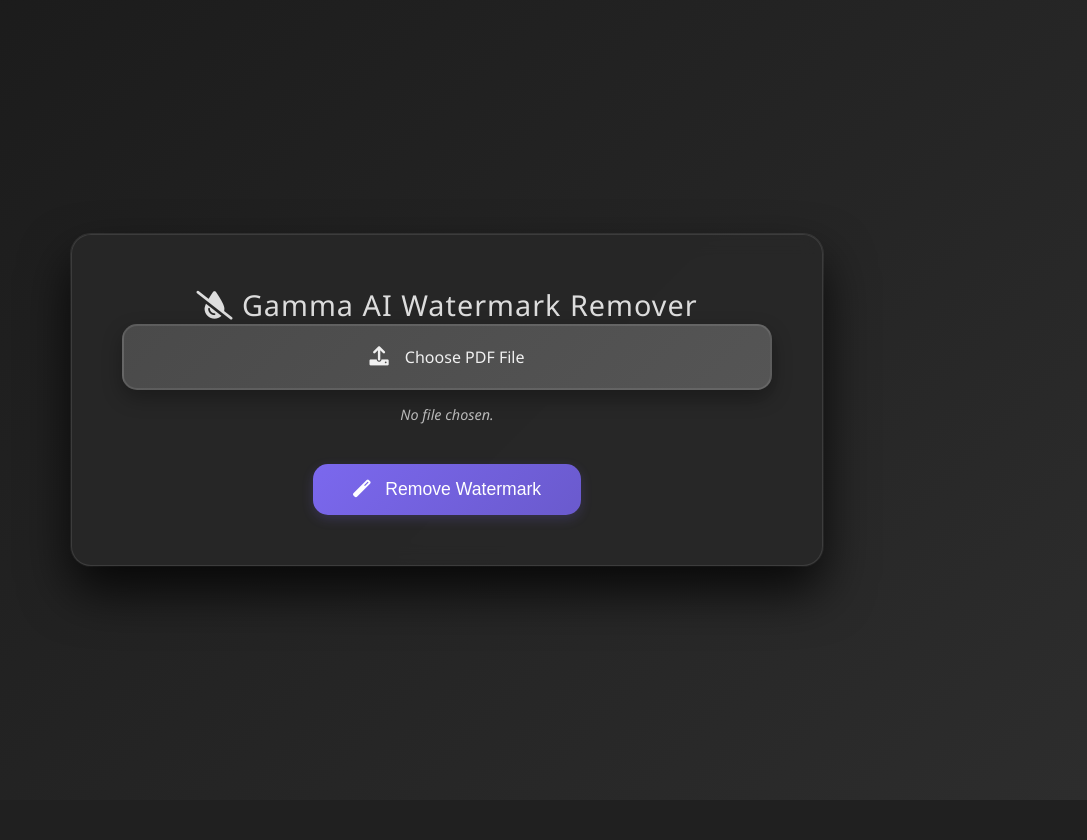
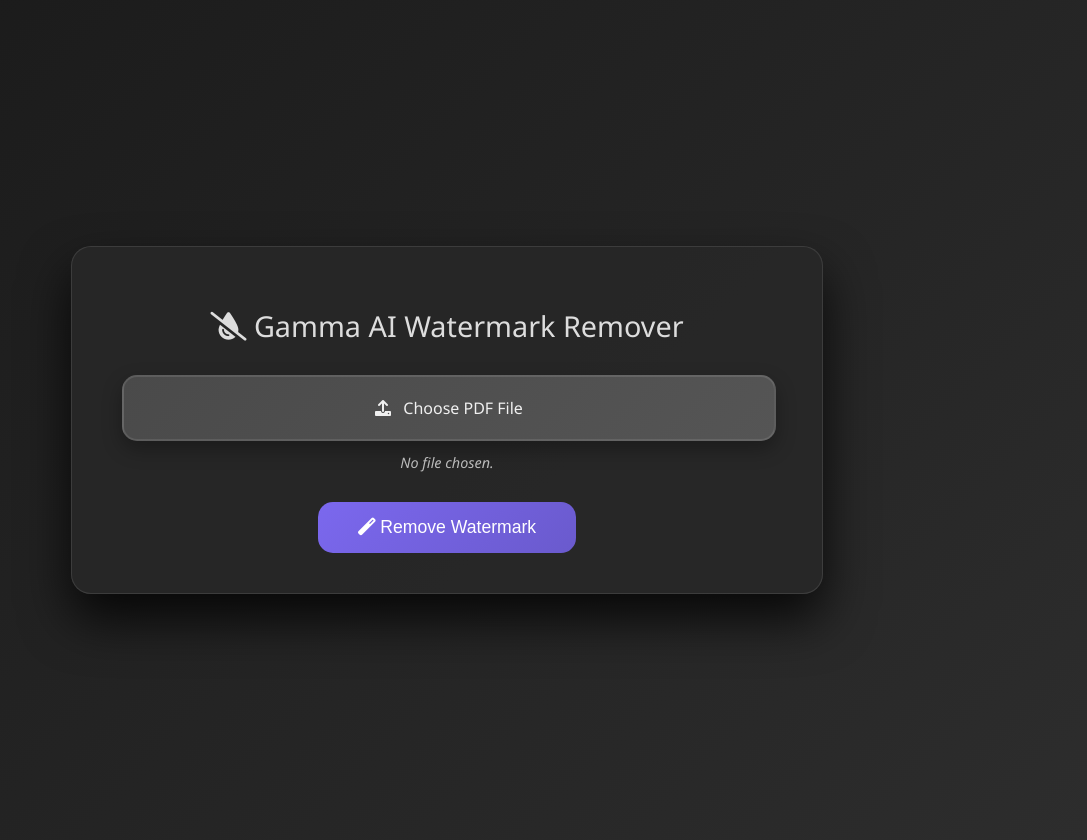
Before and after one commit to mithun2003/gamma-ai-watermark-remover, a FastAPI app: page / in a window 1280 px wide. Shown: the whole page, without its empty margins (193-1280 px from the left). Before the commit the page ends 800 px from the top, so only its background shows below. Run offline with FastAPI, Linux system fonts and the light colour scheme.

Commit message:
update html

```diff
--- a/templates/index.html
+++ b/templates/index.html
@@ -5,7 +5,6 @@
   <title>Watermark Remover</title>
   <link rel="stylesheet"
     href="https://cdnjs.cloudflare.com/ajax/libs/font-awesome/6.0.0/css/all.min.css"
-            integrity="sha512-9usAa10IRO0HhonpyAIVpjrylPvoDwiPUiKdWk5t3PyolY1cOd4DSE0Ga+ri4AuTroPR5aQvXU9xC6qOPnzFeg=="
     crossorigin="anonymous" referrerpolicy="no-referrer" />
   <style>
     body {
@@ -18,244 +17,130 @@
       min-height: 100vh;
       margin: 0;
       padding: 20px;
-            box-sizing: border-box;
-            overflow-x: hidden;
     }
     .container {
       background: rgba(40, 40, 40, 0.95);
-            backdrop-filter: blur(10px);
-            padding: 50px;
+      padding: 40px 50px;
       border-radius: 20px;
-            box-shadow: 0 25px 50px rgba(0, 0, 0, 0.8), 0 0 0 1px rgba(255, 255, 255, 0.1);
       text-align: center;
       width: 100%;
       max-width: 650px;
       border: 1px solid rgba(255, 255, 255, 0.1);
-        }
-        .logo-container {
-            margin-bottom: 40px;
-            display: flex;
-            flex-direction: column;
-            align-items: center;
-            justify-content: center;
-            gap: 20px;
-        }
-        .gamma-logo {
-            width: 150px;
-            height: auto;
-            filter: drop-shadow(0 0 8px rgba(123, 104, 238, 0.2));
+      box-shadow: 0 25px 50px rgba(0,0,0,0.8);
     }
     h1 {
-            margin: 0;
-            color: #ddd;
+      margin-bottom: 30px !important;
       font-weight: 300;
       font-size: 1.8em;
-            letter-spacing: 1px;
+      color: #ddd;
     }
     .file-upload-wrapper {
-            position: relative;
-            margin-bottom: 40px;
+      margin-bottom: 30px;
     }
-        .file-upload-input {
-            position: absolute;
-            top: 0;
-            right: 0;
-            bottom: 0;
-            left: 0;
-            opacity: 0;
-            cursor: pointer;
+    .file-upload-label {
+      display: inline-block;
       width: 100%;
-            z-index: 1;
-        }
-        .file-upload-button {
-            display: block;
-            padding: 20px 30px;
+      padding: 20px 0px;
       border-radius: 15px;
-            background: linear-gradient(135deg, #4a4a4a 0%, #555 100%);
-            color: #f0f0f0;
+      background: linear-gradient(135deg,#4a4a4a,#555);
+      border: 2px solid rgba(255,255,255,0.1);
+      color:#f0f0f0;
       cursor: pointer;
       transition: all 0.3s ease;
-            border: 2px solid rgba(255, 255, 255, 0.1);
-            box-shadow: 0 8px 20px rgba(0, 0, 0, 0.3);
-            position: relative;
-            overflow: hidden;
+      box-shadow: 0 8px 20px rgba(0,0,0,0.3);
     }
-        .file-upload-button::before {
-            content: '';
-            position: absolute;
-            top: 0;
-            left: -100%;
-            width: 100%;
-            height: 100%;
-            background: linear-gradient(90deg, transparent, rgba(255, 255, 255, 0.1), transparent);
-            transition: left 0.5s;
-        }
-        .file-upload-button:hover::before {
-            left: 100%;
-        }
-        .file-upload-button:hover {
-            background: linear-gradient(135deg, #555 0%, #666 100%);
-            border-color: rgba(123, 104, 238, 0.3);
-            transform: translateY(-2px);
-            box-shadow: 0 12px 25px rgba(0, 0, 0, 0.4);
-        }
-        .file-upload-button i {
-            margin-right: 12px;
-            font-size: 1.2em;
-        }
+    .file-upload-label:hover { background: linear-gradient(135deg,#555,#666); }
+    .file-upload-label i { margin-right: 8px; }
+    .file-upload-input { display: none; }
     .file-upload-text {
-            display: block;
-            margin-top: 15px;
-            font-size: 0.9em;
-            color: #bbb;
-            font-style: italic;
+      display: block; margin-top: 12px;
+      font-size: 0.9em; color:#bbb; font-style: italic;
     }
     button[type="submit"] {
       padding: 15px 40px;
-            border: none;
-            border-radius: 15px;
-            background: linear-gradient(135deg, #7b68ee 0%, #6a5acd 100%);
-            color: #fff;
-            cursor: pointer;
-            transition: all 0.3s ease;
-            font-size: 1.1em;
-            font-weight: 500;
-            box-shadow: 0 4px 12px rgba(123, 104, 238, 0.2);
-            position: relative;
-            overflow: hidden;
+      border: none; border-radius: 15px;
+      background: linear-gradient(135deg,#7b68ee,#6a5acd);
+      color:#fff; font-size: 1.1em;
+      cursor:pointer; transition: all .3s ease;
     }
-        button[type="submit"]::before {
-            content: '';
-            position: absolute;
-            top: 0;
-            left: -100%;
-            width: 100%;
-            height: 100%;
-            background: linear-gradient(90deg, transparent, rgba(255, 255, 255, 0.2), transparent);
-            transition: left 0.5s;
-        }
-        button[type="submit"]:hover::before {
-            left: 100%;
-        }
-        button[type="submit"]:hover {
-            background: linear-gradient(135deg, #6a5acd 0%, #5d4fb3 100%);
-            transform: translateY(-2px);
-            box-shadow: 0 8px 16px rgba(123, 104, 238, 0.25);
-        }
-        button[type="submit"] i {
-            margin-right: 10px;
-        }
+    button[disabled] { opacity:0.6; cursor:not-allowed; }
+    /* Notifications */
     .notification {
-            margin-top: 30px;
-            padding: 20px;
-            border-radius: 15px;
+      margin-top: 25px;
+      padding: 15px 40px 15px 15px;
+      border-radius: 12px;
       color: #fff;
       display: none;
-            backdrop-filter: blur(10px);
+      text-align: left;
+      position: relative;
     }
-        .notification.error {
-            background: rgba(211, 47, 47, 0.9);
-            border: 1px solid rgba(255, 0, 0, 0.3);
+    .notification.error { background: rgba(211,47,47,0.9); }
+    .notification.success { background: rgba(67,160,71,0.9); }
+    .close-btn {
+      position: absolute;
+      top: 12px;
+      right: 12px;
+      cursor: pointer;
+      font-size: 18px;
+      color: #fff;
+      opacity: 0.7;
+      transition: opacity 0.2s ease;
     }
-        .notification.success {
-            background: rgba(67, 160, 71, 0.9);
-            border: 1px solid rgba(0, 255, 0, 0.3);
-        }
-        .notification i {
-            margin-right: 12px;
-        }
-
-        /* Floating particles animation */
-        .particle {
-            position: fixed;
-            width: 3px;
-            height: 3px;
-            background: rgba(123, 104, 238, 0.2);
-            border-radius: 50%;
-            animation: float 8s infinite linear;
-            pointer-events: none;
-        }
-
-        @keyframes float {
-            0% {
-                transform: translateY(100vh) rotate(0deg);
-                opacity: 0;
-            }
-            10% {
-                opacity: 1;
-            }
-            90% {
-                opacity: 1;
-            }
-            100% {
-                transform: translateY(-100px) rotate(360deg);
-                opacity: 0;
-            }
-        }
+    .close-btn:hover { opacity: 1; }
   </style>
 </head>
 <body>
   <div class="container">
-            <h1><i class="fas fa-tint-slash"></i> Gamma AI Watermark
-                Remover</h1>
+    <h1><i class="fas fa-tint-slash"></i> Gamma AI Watermark Remover</h1>
 
     <form id="watermarkForm" enctype="multipart/form-data">
       <div class="file-upload-wrapper">
-                    <input type="file" name="pdf_file" class="file-upload-input"
-                        accept=".pdf" required id="pdfFile">
-                    <div class="file-upload-button">
+        <label class="file-upload-label" for="pdfFile">
           <i class="fas fa-upload"></i> Choose PDF File
+        </label>
+        <input type="file" name="pdf_file" class="file-upload-input" accept=".pdf" id="pdfFile">
+        <span class="file-upload-text" id="fileNameText">No file chosen.</span>
       </div>
-                    <span class="file-upload-text" id="fileNameText">No file
-                        chosen.</span>
-                </div>
-
-                <button type="submit"><i class="fas fa-magic"></i> Remove
-                    Watermark</button>
+      <button type="submit" id="submitBtn"><i class="fas fa-magic"></i> Remove Watermark</button>
     </form>
 
-        <div id="notification-area">
-            {% if error_message %}
-            <div class="notification error" style="display: block;">
-                <i class="fas fa-times-circle"></i> <span>{{ error_message }}</span>
+    <div id="notification" class="notification">
+        <span id="notif-msg"></span>
+        <span class="close-btn" id="notif-close">&times;</span>
     </div>
-            {% endif %}
-            {% if success_message %}
-            <div class="notification success" style="display: block;">
-                <i class="fas fa-check-circle"></i> <span>{{ success_message }}</span>
-            </div>
-            {% endif %}
   </div>
 
 <script>
-        document.querySelector('.file-upload-input').addEventListener('change', function() {
-            const fileName = this.files[0] ? this.files[0].name : 'No file chosen.';
-            document.getElementById('fileNameText').textContent = fileName;
+  const form = document.getElementById("watermarkForm");
+  const fileInput = document.getElementById("pdfFile");
+  const submitBtn = document.getElementById("submitBtn");
+  const notif = document.getElementById("notification");
+  const notifIcon = document.getElementById("notif-icon");
+  const notifMsg = document.getElementById("notif-msg");
+  const notifClose = document.getElementById("notif-close");
+  const fileNameText = document.getElementById("fileNameText");
+
+  fileInput.addEventListener('change', function() {
+    fileNameText.textContent = this.files.length ? this.files[0].name : 'No file chosen.';
   });
 
+  notifClose.addEventListener("click", () => {
+    notif.style.display = "none"; // simply hide
+  });
 
-    const form = document.getElementById("watermarkForm");
-    const fileInput = document.getElementById("pdfFile");
+  form.addEventListener("submit", async function(e) {
+    e.preventDefault();
+    const file = fileInput.files[0];
+    if (!file) { showError("⚠️ Please select a PDF file before submitting."); return; }
 
-    form.addEventListener("submit", async function (e) {
-        e.preventDefault();
-
-        const file = fileInput.files[0];
-        if (!file) {
-            showError("Please select a PDF file.");
-            return;
-        }
+    submitBtn.disabled = true;
+    submitBtn.innerHTML = '<i class="fas fa-spinner fa-spin"></i> Processing...';
 
     const formData = new FormData();
     formData.append("pdf_file", file);
 
     try {
-            const response = await fetch("/remove_watermark", {
-                method: "POST",
-                body: formData,
-            });
-
-            // If response is a PDF download
+      const response = await fetch("/remove_watermark", { method: "POST", body: formData });
       const contentType = response.headers.get("Content-Type");
 
       if (response.ok && contentType && contentType.includes("application/pdf")) {
@@ -264,42 +149,36 @@
         const match = disposition ? disposition.match(/filename="?([^"]+)"?/) : null;
         const filename = match ? match[1] : "processed.pdf";
 
-                const downloadLink = document.createElement("a");
-                downloadLink.href = URL.createObjectURL(blob);
-                downloadLink.download = filename;
-                document.body.appendChild(downloadLink);
-                downloadLink.click();
-                document.body.removeChild(downloadLink);
+        const link = document.createElement("a");
+        link.href = URL.createObjectURL(blob);
+        link.download = filename;
+        document.body.appendChild(link);
+        link.click();
+        document.body.removeChild(link);
 
-                showSuccess("Watermark removed successfully! Downloading file...");
+        showSuccess("✅ Watermark removed successfully! File downloaded.");
       } else {
         const text = await response.text();
         showError("Server error: " + text);
-                console.error("Server responded with non-PDF:", text);
       }
     } catch (err) {
-            console.log(err);
       showError("Upload failed: " + err.message);
-            console.error("Upload error:", err);
+    } finally {
+      submitBtn.disabled = false;
+      submitBtn.innerHTML = '<i class="fas fa-magic"></i> Remove Watermark';
     }
   });
 
-    function showError(message) {
-        const errorDiv = document.getElementById("error-notification");
-        const successDiv = document.getElementById("success-notification");
-        errorDiv.style.display = "block";
-        successDiv.style.display = "none";
-        document.getElementById("error-message").textContent = message;
+  function showError(msg) {
+    notif.className = "notification error";
+    notif.style.display = "block";
+    notifMsg.textContent = msg;
   }
-
-    function showSuccess(message) {
-        const errorDiv = document.getElementById("error-notification");
-        const successDiv = document.getElementById("success-notification");
-        errorDiv.style.display = "none";
-        successDiv.style.display = "block";
-        document.getElementById("success-message").textContent = message;
+  function showSuccess(msg) {
+    notif.className = "notification success";
+    notif.style.display = "block";
+    notifMsg.textContent = msg;
   }
-
 </script>
 </body>
 </html>
```
Lines whose indentation alone changed are shown as unchanged.
